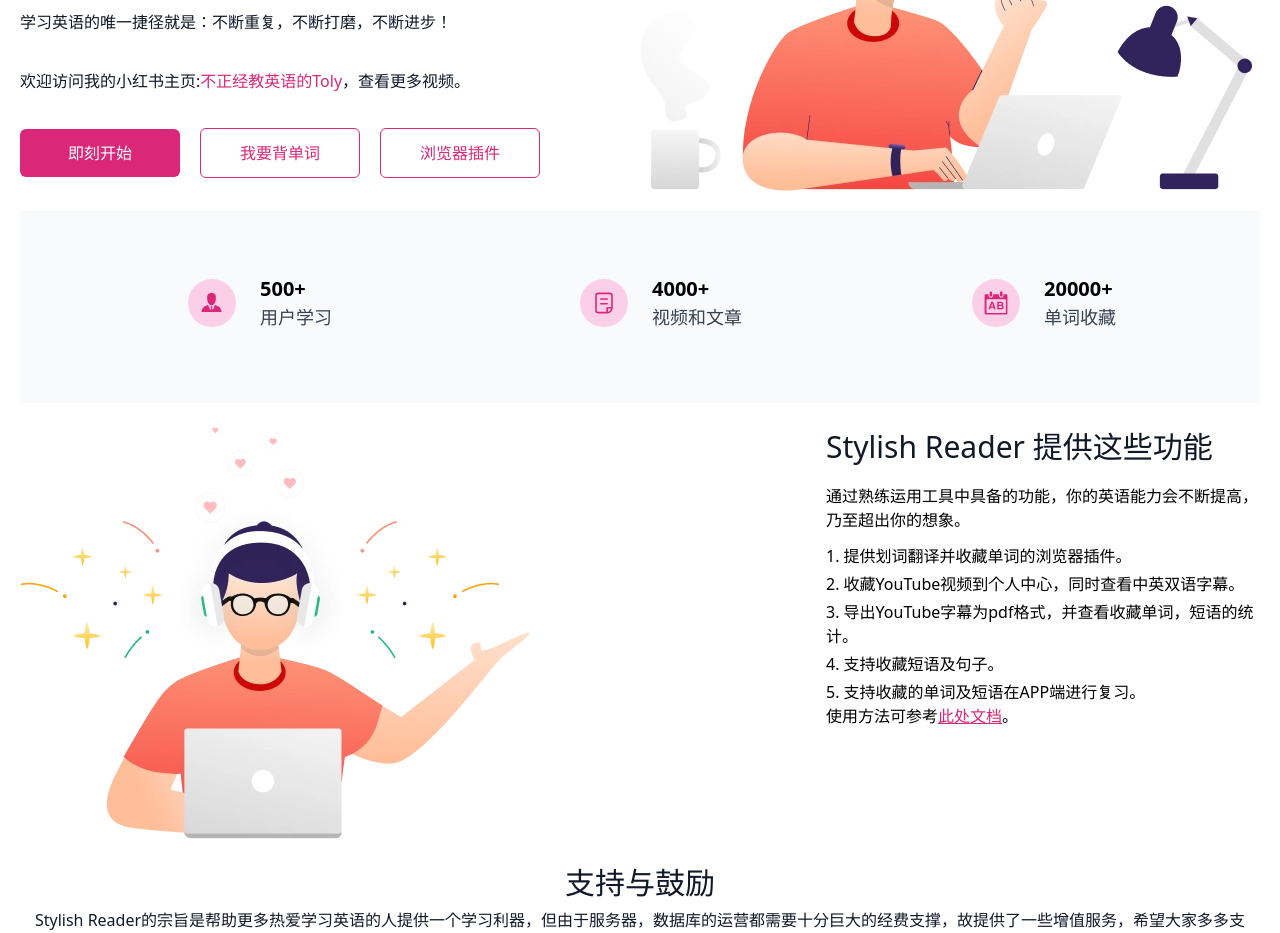
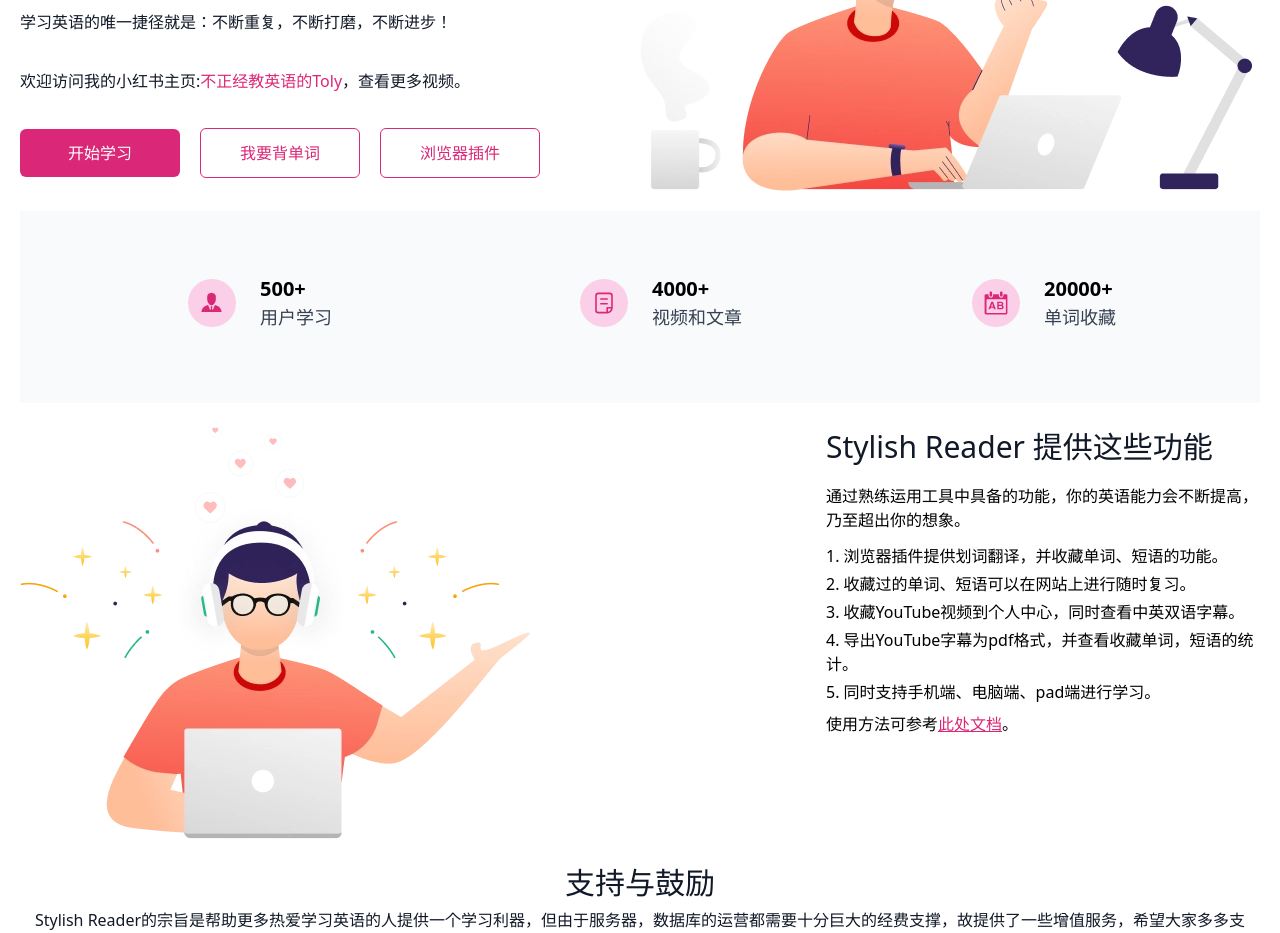
Before and after one commit to tolerious/Stylish-Reader-Official-Website, a Vue app: page / in a window 1280 px wide. Shown: the part 300-1233 px from the top of the page. Built offline with nearby package versions, Linux system fonts and the light colour scheme.

Commit message:
🚧 Update content.

```diff
--- a/src/views/HomeView.vue
+++ b/src/views/HomeView.vue
@@ -26,7 +26,7 @@
                 @click="router.push('/center')"
                 class="bg-pink-600 px-8 py-3 text-white rounded-md active:shadow-sm active:shadow-pink-800 w-40 hover:animate-none"
               >
-                即刻开始
+                开始学习
               </button>
               <button
                 @click="reciteWord"
@@ -82,13 +82,13 @@
               通过熟练运用工具中具备的功能，你的英语能力会不断提高，乃至超出你的想象。
             </p>
             <ul class="self-start list-inside flex flex-col gap-1">
-              <li>1. 提供划词翻译并收藏单词的浏览器插件。</li>
-              <li>2. 收藏YouTube视频到个人中心，同时查看中英双语字幕。</li>
-              <li>3. 导出YouTube字幕为pdf格式，并查看收藏单词，短语的统计。</li>
-              <li>4. 支持收藏短语及句子。</li>
-              <li>5. 支持收藏的单词及短语在APP端进行复习。</li>
+              <li>1. 浏览器插件提供划词翻译，并收藏单词、短语的功能。</li>
+              <li>2. 收藏过的单词、短语可以在网站上进行随时复习。</li>
+              <li>3. 收藏YouTube视频到个人中心，同时查看中英双语字幕。</li>
+              <li>4. 导出YouTube字幕为pdf格式，并查看收藏单词，短语的统计。</li>
+              <li>5. 同时支持手机端、电脑端、pad端进行学习。</li>
             </ul>
-            <div>
+            <div class="mt-2">
               使用方法可参考<a class="underline text-pink-600" href="https://doc.stylishreader.com/"
                 >此处文档</a
               >。
```
